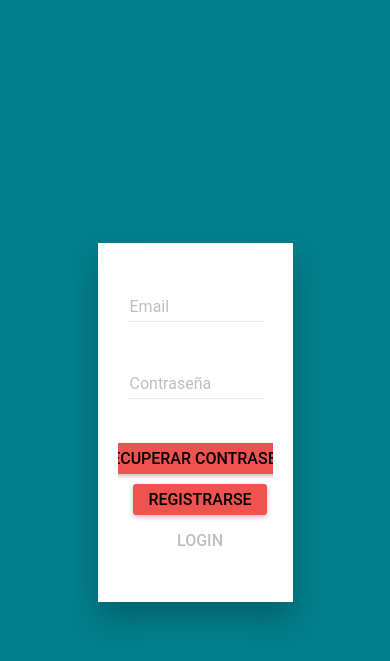
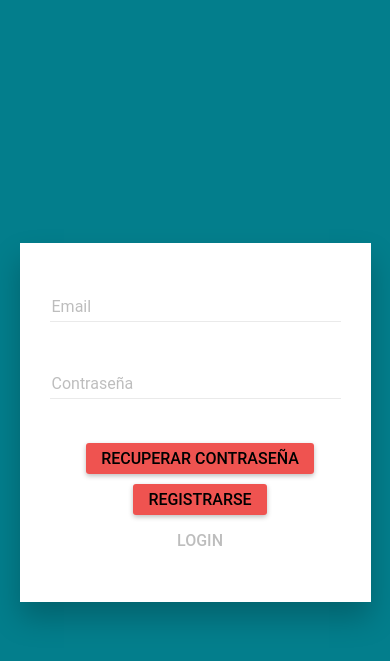
Before and after one commit to sergivillar/DealtDay-Server, a Django app: page /login in a window 390 px wide. Shown: the top 661 px of the page. Run offline with Django 3.2, Linux system fonts and the light colour scheme.

Commit message:
Fix responsive!!

```diff
--- a/profile/static/profile/templates/registro.html
+++ b/profile/static/profile/templates/registro.html
@@ -9,7 +9,7 @@
                         <div ng-message="email">Introduce una dirección de email valida.</div>
                     </div>
             </md-input-container>
-            <div layout layout-sm="column">
+            <div layout layout-sm="column" layout-md="column">
                 <md-input-container flex>
                     <label>Contraseña</label>
                     <input name="password" ng-model="user.password" type="password" ng-minlength="6" ng-required="true">
@@ -36,8 +36,8 @@
             <md-progress-circular class="md-warn" md-mode="indeterminate"></md-progress-circular>
         </div>
 
-        <md-content layout="column" layout-gt-lg="row"
-                    layout-align-gt-lg="space-between center" layout-align="center center">
+        <md-content layout="column" layout-gt-md="row"
+                    layout-align-gt-md="space-between center" layout-align="center center">
 
             <md-button class="md-raised md-primary" ng-href="/#/login">Volver</md-button>
             <md-button class="md-raised md-primary" ng-disabled="newUser.$invalid" ng-click="register()">Registrarse</md-button>
--- a/static/css/custom-style.css
+++ b/static/css/custom-style.css
@@ -8,6 +8,9 @@ body {
 
 .login-content {
   width: 50%; }
+  @media screen and (max-width: 600px) {
+    .login-content {
+      width: 90%; } }
   .login-content > form > md-content > div > a, .login-content > form > md-content > div button {
     padding-left: 15px;
     padding-right: 15px;
@@ -18,6 +21,9 @@ body {
 
 .login-content {
   width: 50%; }
+  @media screen and (max-width: 600px) {
+    .login-content {
+      width: 90%; } }
   .login-content > form > md-content > a {
     padding-left: 15px;
     padding-right: 15px;
--- a/static/sass/style.scss
+++ b/static/sass/style.scss
@@ -1,5 +1,6 @@
 $background-color: #037E8C;
 $button-color: #F44336;
+$screen-small: 600px;
 
 body {
   background-color: $background-color;
@@ -15,6 +16,9 @@ body {
 
 .login-content {
   width: 50%;
+  @media screen and (max-width: $screen-small) {
+    width: 90%;
+  }
   > form {
     > md-content {
       > div {
@@ -36,6 +40,9 @@ body {
 
 .login-content {
   width: 50%;
+  @media screen and (max-width: $screen-small) {
+    width: 90%;
+  }
   > form {
     > md-content {
       > a {
```
Also changed, not shown: static/css/style.css, 1 other file.
